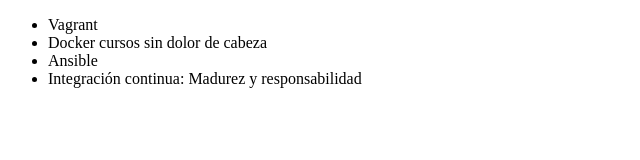
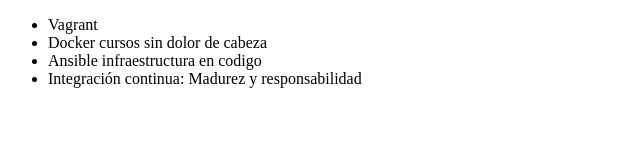
Before and after one commit to Fabipaz/Practicas, a plain HTML site: page index.html in a window 1280 px wide. Shown: the whole page, without its empty margins (0-640 px from the left). Drawn offline with Linux system fonts and the light colour scheme.

Commit message:
cambiando nombre de curso algo

```diff
--- a/index.html
+++ b/index.html
@@ -8,7 +8,7 @@
      <ul>
          <li> Vagrant </li>
          <li> Docker cursos sin dolor de cabeza</li>
-         <li> Ansible </li>
+         <li> Ansible  infraestructura  en codigo</li>
          <li> Integración continua: Madurez y responsabilidad </li>
      </ul>
 </body>
```
